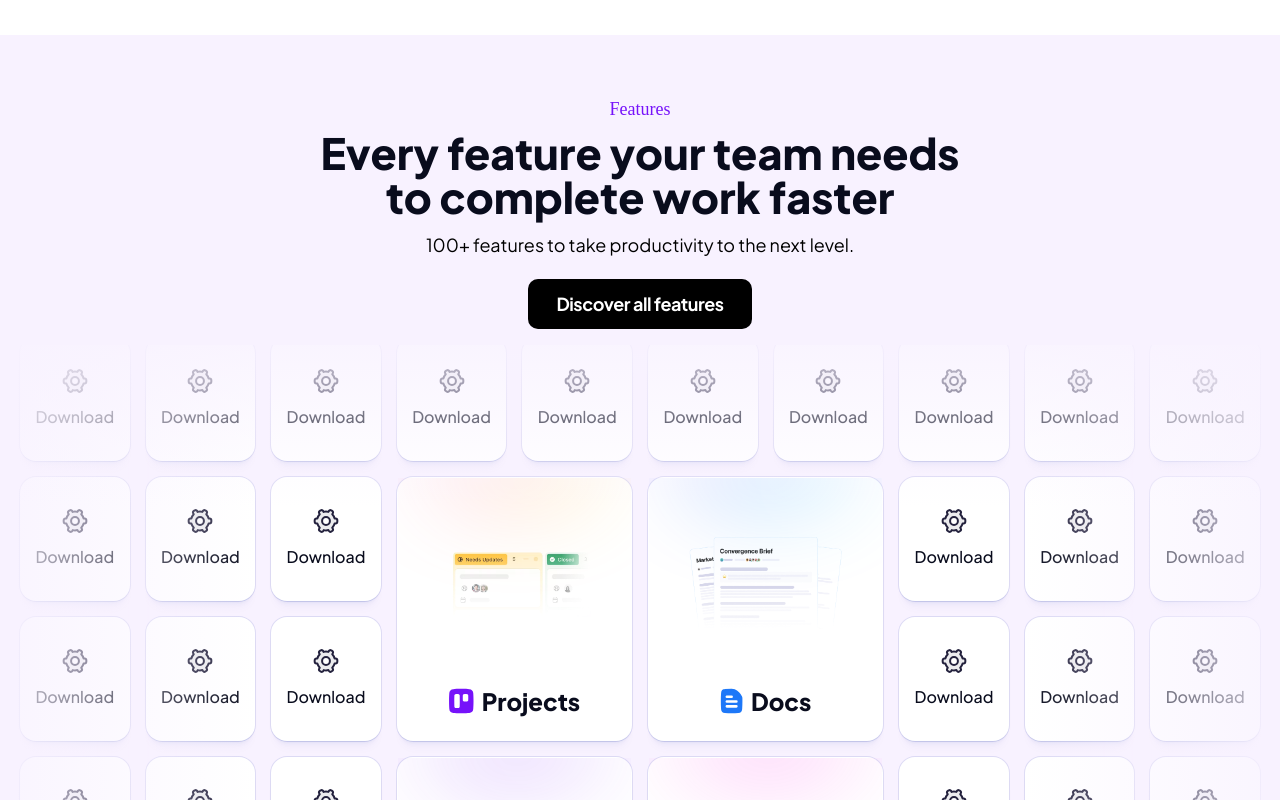
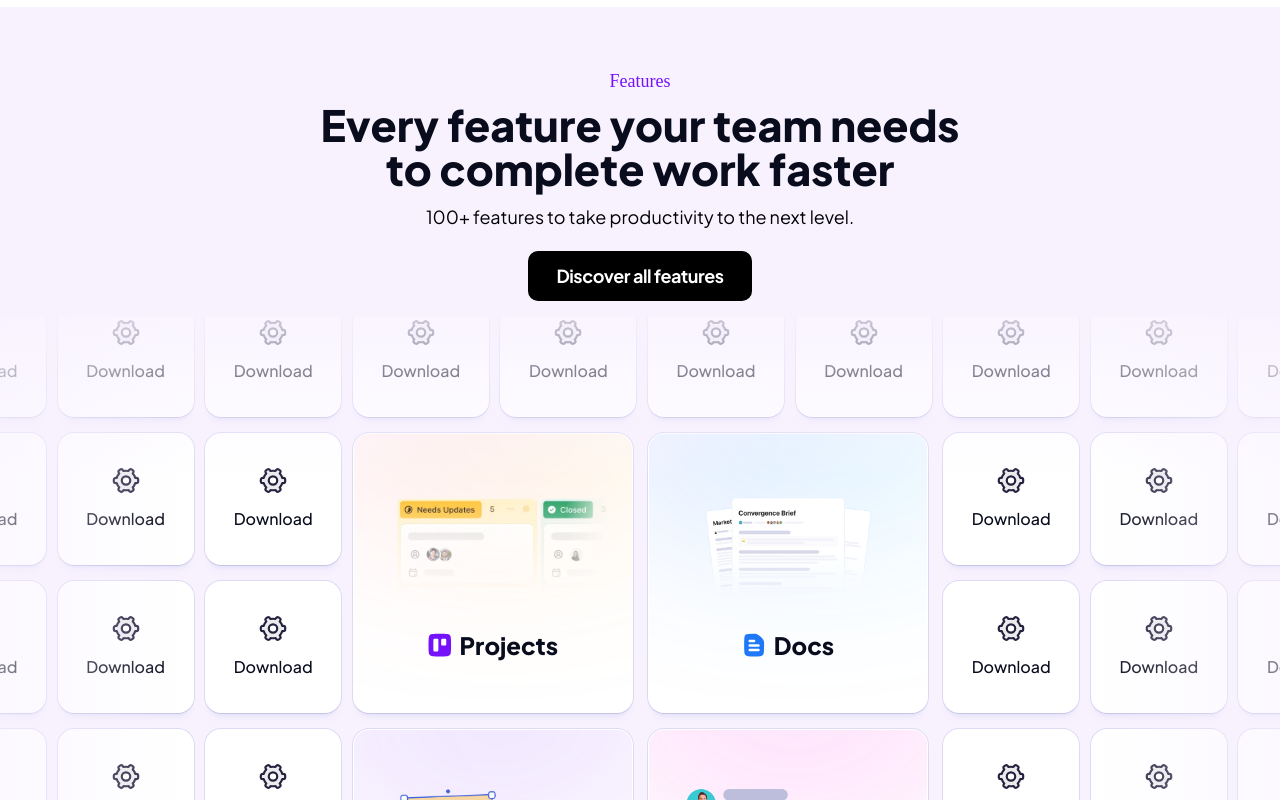
Before and after one commit to GnaniSai/clickup-clone, a React (Vite) app: page / in a window 1280 px wide. Shown: the part 3740-4540 px from the top of the page. Built offline with nearby package versions, Linux system fonts and the light colour scheme; a web font is replaced by a local one.

Commit message:
Fix Features Cards Overflow Issue

```diff
--- a/src/components/features.tsx
+++ b/src/components/features.tsx
@@ -16,21 +16,27 @@ import { Button } from "./button"
 
 const FeatureCardSmall = () => {
     return (
-        <div className="flex flex-col shadow-feature bg-white w-full min-h-31 text-[#090c1d] transition-all duration-100 ease-in-out cursor-pointer hover:border-[#7612fa] border border-transparent hover:text-[#7612fa] rounded-2xl items-center justify-center gap-3">
-            <img src={download} alt="download" />
-            <span className="text-md font-medium">Download</span>
+        <div className="flex flex-col shadow-feature bg-white p-5 w-34 h-33 max-lg:w-26 max-lg:h-26 max-md:w-21 max-md:h-21 text-[#090c1d] transition-all duration-100 ease-in-out cursor-pointer hover:border-[#7612fa] border border-transparent hover:text-[#7612fa] rounded-2xl items-center justify-center gap-3">
+            <img src={download} alt="download" className="w-7 h-7 max-lg:w-5 max-lg:h-5 max-md:w-4 max-md:h-4 object-contain" />
+            <span className="text-md font-medium max-lg:text-sm max-md:text-xs">Download</span>
         </div>
     )
 }
 const FeatureCardLarge = ({ gradientImg, bannerImg, title, icon }: { gradientImg: string, bannerImg: string, title: string, icon: string }) => {
     return (
-        <div className="relative col-span-2 row-span-2 flex flex-col shadow-feature bg-white text-[#090c1d] shadow-lg rounded-2xl pb-4  items-center justify-center text-xl font-bold hover:border-[#7612fa] border border-transparent hover:text-[#7612fa] cursor-pointer text-center">
-            <img src={bannerImg} alt="download" className="w-full px-10 h-50 object-contain" />
-            <p className="flex items-center gap-2"><img src={icon} alt="" /> <span className="text-2xl font-extrabold">{title}</span></p>
-            <div className="w-full h-full absolute top-0 left-0">
-                <img src={gradientImg} alt="download" />
-            </div>
+        <div className="relative col-span-2 row-span-2 w-70 h-70 max-lg:w-58 max-lg:h-58 max-md:w-45 max-md:h-45 flex flex-col shadow-feature bg-white text-[#090c1d] shadow-lg rounded-2xl border border-transparent hover:border-[#7612fa] hover:text-[#7612fa] cursor-pointer text-center overflow-hidden">
+            <div className="absolute inset-0 z-0">
+          <img src={gradientImg} alt="gradient" className="w-full h-full object-cover" />
         </div>
+        <div className="relative z-10 flex flex-col justify-center items-center h-full p-5 gap-4">
+          <img src={bannerImg} alt="feature" className="w-full h-32 object-contain" />
+          <p className="flex items-center gap-2 text-2xl font-extrabold max-md:text-xl">
+            <img src={icon} alt="icon" className="w-6 h-6" />
+            <span>{title}</span>
+          </p>
+        </div>
+      </div>
+
     );
 };
 
@@ -65,16 +71,16 @@ export const Features = () => {
     ]
     let largeCardIndex = 0;
     return (
-        <div className="flex flex-col items-center justify-center my-20 bg-[rgb(248,242,255)] relative">
-            <div className="text-center mx-80 mt-15">
+        <div className="flex flex-col items-center justify-center my-20 bg-[rgb(248,242,255)] relative overflow-hidden">
+            <div className="text-center mx-80 max-xl:mx-20 mt-15">
                 <SectionHighlight subtitle="Features" title="Every feature your team needs to complete work faster" description="100+ features to take productivity to the next level." children={<div className="flex justify-center mt-5">
                     <Button href='/' text='Discover all features' fontSize='18px' bgColor='black' color='white' />
                 </div>} />
             </div>
-            <div className="relative px-5 mb-10 h-[63vw] w-full flex justify-center whitespace-nowrap items-center overflow-hidden mt-4">
+            <div className="relative px-5 mb-10 h-[63vw] max-lg:h-[70vw] max-md:h-[100vw] max-lg:w-[1300px] max-md:w-[1000px] w-[1500px]  flex justify-center whitespace-nowrap items-center overflow-hidden mt-4">
                 <div className="absolute inset-0 z-10 pointer-events-none vignette-bg"/>
 
-                <div className="grid grid-cols-10 h-max w-full grid-rows-6 gap-4 " style={{ boxShadow: "inset 0 0 150px 50px rgb(248,242,255)" }}>
+                <div className="grid grid-cols-10 grid-rows-6 gap-4 " style={{ boxShadow: "inset 0 0 150px 50px rgb(248,242,255)" }}>
                     {Array.from({ length: 68 }).map((_, index) => {
                         if ([23, 24, 37, 38].includes(index)) {
                             const card = largeCards[largeCardIndex++];
--- a/src/components/hero.tsx
+++ b/src/components/hero.tsx
@@ -15,11 +15,14 @@ export const Hero = () => {
                 />
             </div>
 
-            <h2 className="text-6xl font-extrabold text-[#24223e] text-center">
+            <h2 className="text-6xl font-extrabold text-[#24223e] max-md:text-3xl text-center">
                 The everything app, for work.
             </h2>
-            <p className="text-lg text-center text-[#24223e] font-medium w-full sm:w-3/4 md:w-2/3 lg:w-[35%] py-4">
+            <p className="text-lg max-md:hidden text-center text-[#24223e] font-medium w-full py-4">
                 One app for projects, knowledge, conversations, and more. Get more done faster—together.
+            </p>
+            <p className="hidden max-md:block text-center text-[#24223e] font-medium w-full py-4">
+            One app to align, collaborate, and work. Designed to boost productivity and save teams a day every week.
             </p>
 
             <div className="py-3 flex flex-col gap-2 items-center justify-center">
```
